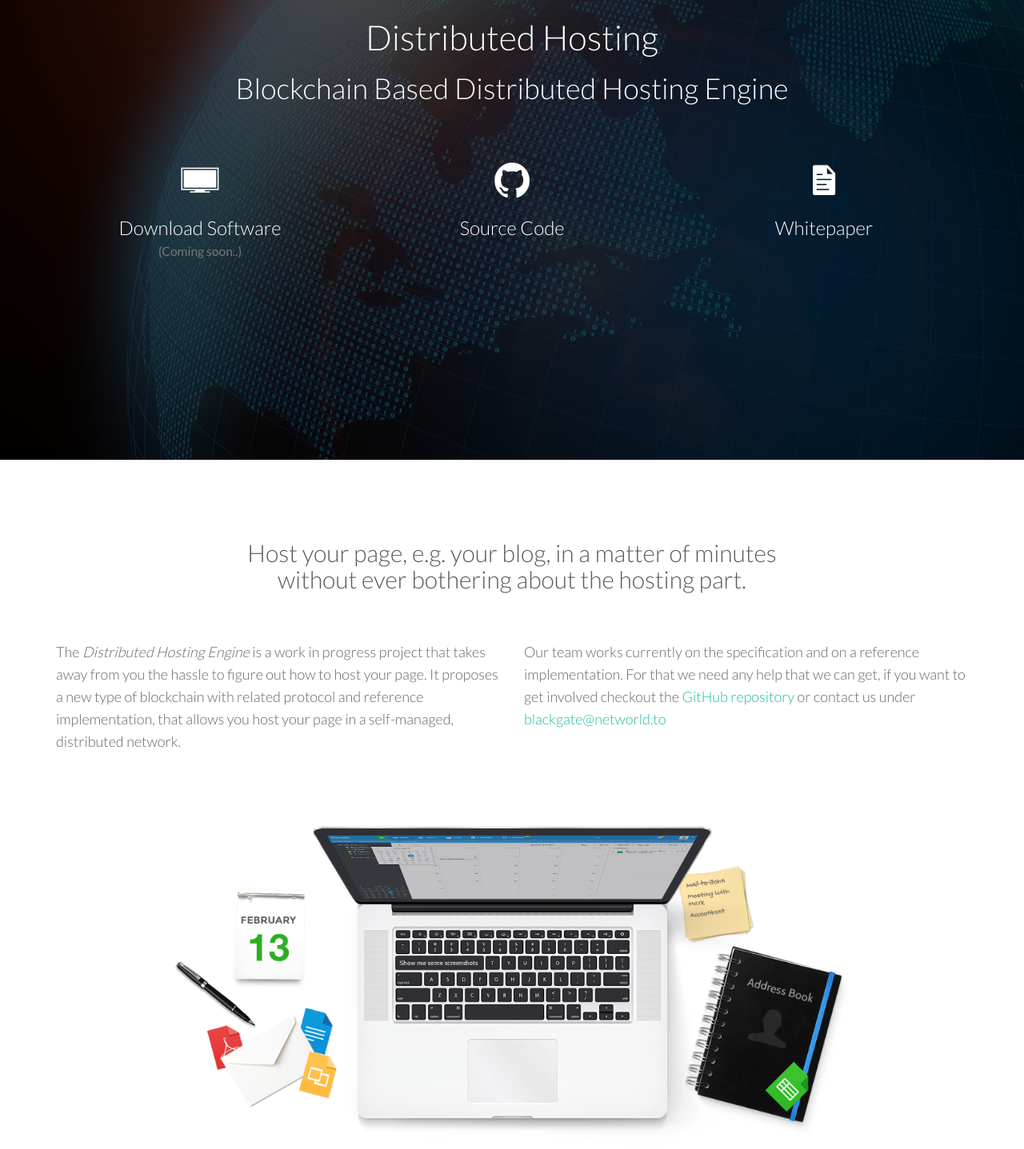
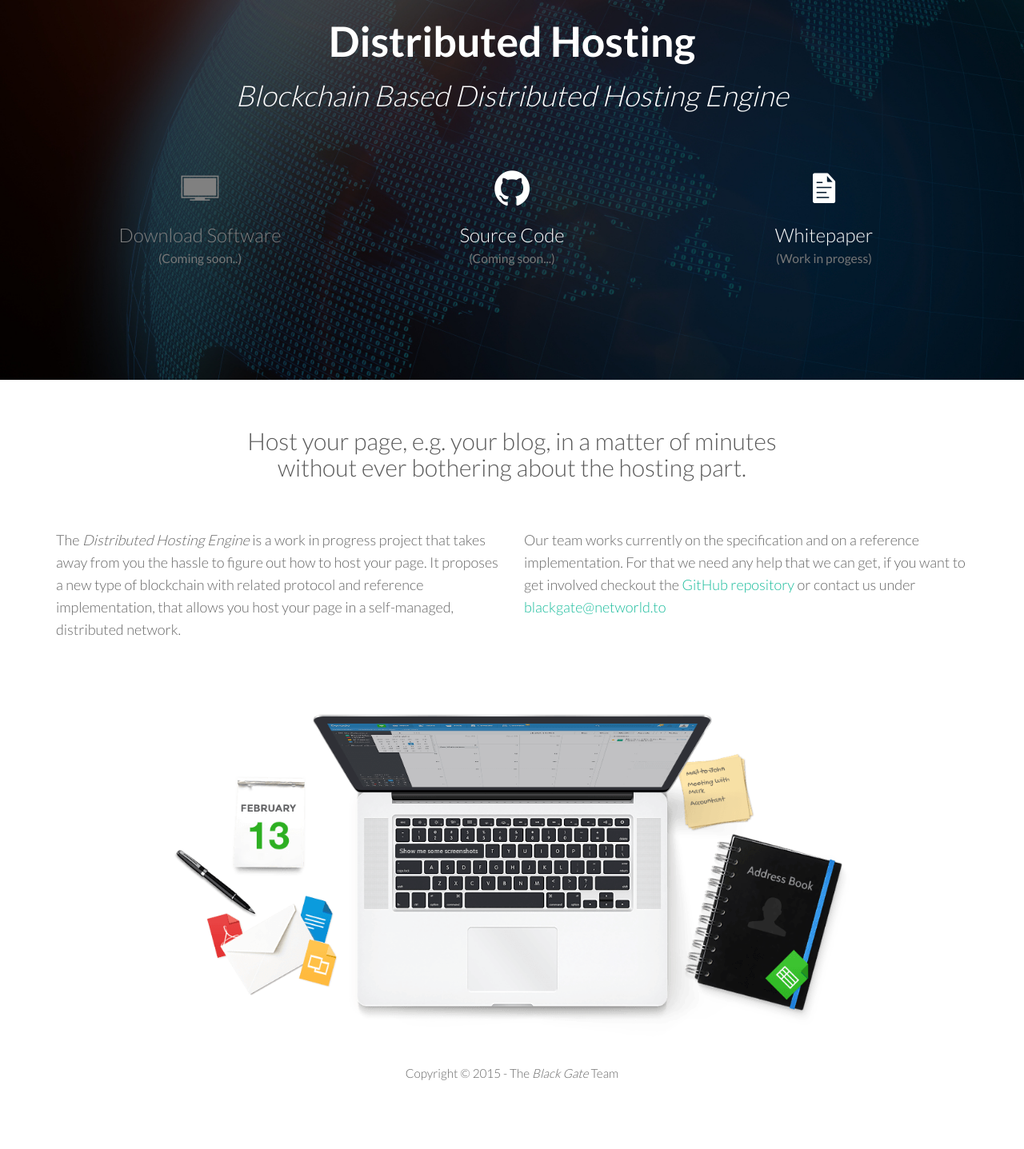
Before and after one commit to networld-to/blackgate, a plain HTML site: page index.html in a window 1280 px wide. Shown: the part 125-1562 px from the top of the page at 80% size. After the commit the page ends 1493 px from the top, so only its background shows below. Drawn offline with Linux system fonts and the light colour scheme; files whose address does not match are found by name.

Commit message:
Small style changes and adding copyright.

```diff
--- a/assets/css/style.css
+++ b/assets/css/style.css
@@ -63,7 +63,7 @@ body {
 .mb {margin-bottom: 50px;}
 .mtb {margin-top: 50px; margin-bottom: 50px;}
 .mtb2 { margin-top: 100px; margin-bottom: 100px;}
-.ptb {padding-top: 80px; padding-bottom: 80px;}
+.ptb {padding-top: 40px; padding-bottom: 80px;}
 
 .clear {
 	clear: both;
@@ -205,7 +205,7 @@ input {
 	padding-top: 5px;
 	background-attachment: relative;
 	background-position: center center;
-	min-height: 700px;
+	min-height: 600px;
 	width: 100%;
 
     -webkit-background-size: 100%;
--- a/index.html
+++ b/index.html
@@ -37,13 +37,13 @@
       <div class="container centered">
         <div class="row">
           <div class="col-md-8 col-md-offset-2">
-            <h1><big>Distributed Hosting</big></h1>
-            <h2><big>Blockchain Based Distributed Hosting Engine</big></h2>
+            <h1><big><big><strong>Distributed Hosting</strong></big></big></h1>
+            <h2><big><em>Blockchain Based Distributed Hosting Engine</em></big></h2>
           </div>
         </div><!--/row-->
 
         <div class="row mt">
-          <div class="col-sm-4">
+          <div class="col-sm-4" style="color: #808080">
             <i class="ion-ios7-monitor"></i>
             <h3>Download Software<br/><small>(Coming soon..)</small></h3>
           </div><!--/col-md-4-->
@@ -52,7 +52,7 @@
             <a href="https://github.com/networld-to/blackgate" target="_blank"
               style="color: white">
             <i class="ion-social-github"></i>
-            <h3>Source Code</h3>
+            <h3>Source Code<br/><small>(Coming soon...)</small></h3>
             </a>
           </div><!--/col-md-4-->
 
@@ -60,7 +60,7 @@
             <a href="https://github.com/networld-to/blackgate/raw/master/whitepaper/distributed_hosting_whitepaper.pdf"
               style="color: white">
             <i class="ion-document-text"></i>
-            <h3>Whitepaper</h3>
+            <h3>Whitepaper<br/><small>(Work in progess)</small></h3>
             </a>
           </div><!--/col-md-4-->
 
@@ -92,7 +92,14 @@
     <div class="container">
       <div class="row">
         <div class="col-md-10 col-md-offset-1">
-          <img src="assets/img/items.png" class="img-responsive" alt="">
+          <img src="assets/img/items.png" class="img-responsive" alt=""><br/>
+        </div>
+      </div><!--/row-->
+      <div class="row">
+        <div class="col-md-12 centered">
+          <p>
+          <small>Copyright &copy; 2015 - The <em>Black Gate</em> Team</small><br/>
+          </p>
         </div>
       </div><!--/row-->
     </div><!--/.container-->
```
